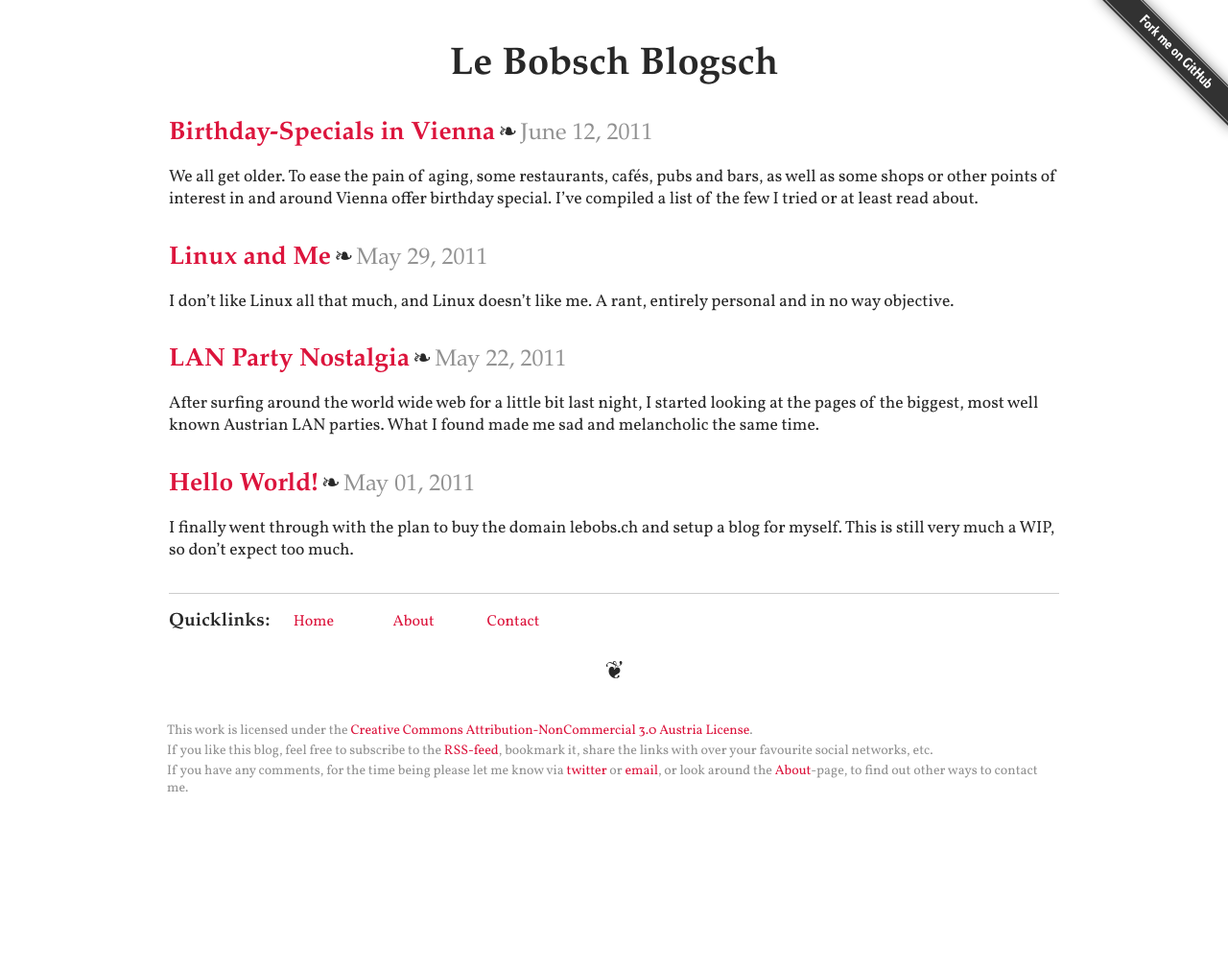
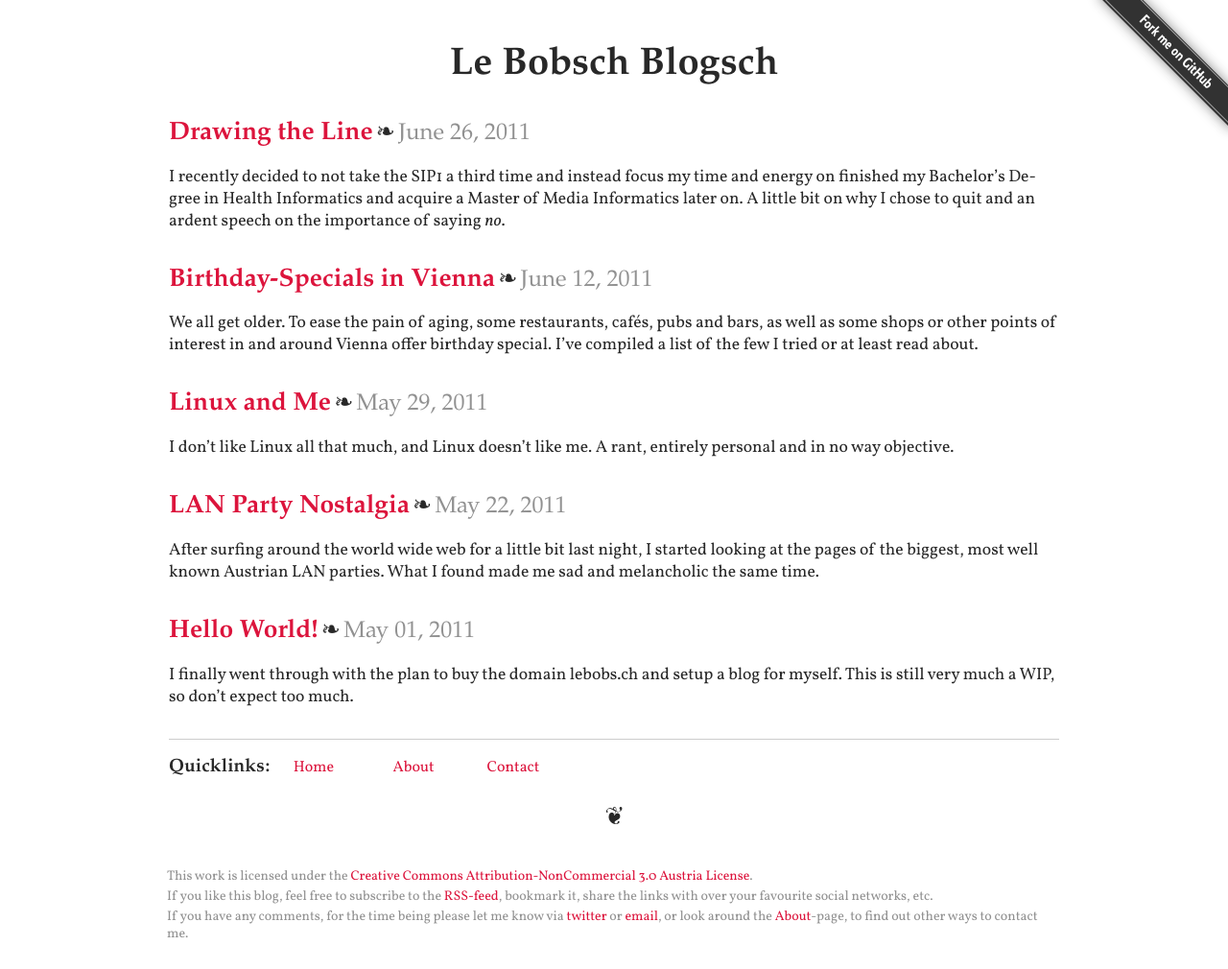
Before and after one commit to bobschi/lebobs.ch, a Jekyll site: the page built from index.md, in a window 1280 px wide. Shown: the whole page at 96% size. Built offline with Jekyll 4.4.1, drawn with Linux system fonts in a browser that asks for light colours; nearby versions of some CDN libraries; some web fonts are replaced; Markdown is read by kramdown in place of the engine named in the settings; before the commit the page ends 900 px from its top, so only the background shows below that.

Commit message:
working on the entry about the SIP

```diff
--- a/_posts/2011-06-26-Drawing-the-Line.md
+++ b/_posts/2011-06-26-Drawing-the-Line.md
@@ -1,8 +1,9 @@
 ---
 layout: post
 title: Drawing the Line
-published: false
+published: true
 teaser: I recently decided to not take the SIP1 a third time and instead focus my time and energy on finished my Bachelor's Degree in Health Informatics and acquire a Master of Media Informatics later on. A little bit on why I chose to quit and an ardent speech on the importance of saying <em>no</em>.
 categories:
   - Personal
 ---
+For all of you who don't yet know it: I decided to put my studies in Human Medicine at the Medical University of Vienna on ice for the time being. I've thought quite some time, since April, actually. I didn't really think about quitting, at least in the beginning, but I was trying to get an idea about how my life would be in the next five years, if I passed the SIP1 in June. How it would be, if I failed, and passed it in September. Or how if I couldn't pass it at all.
```
